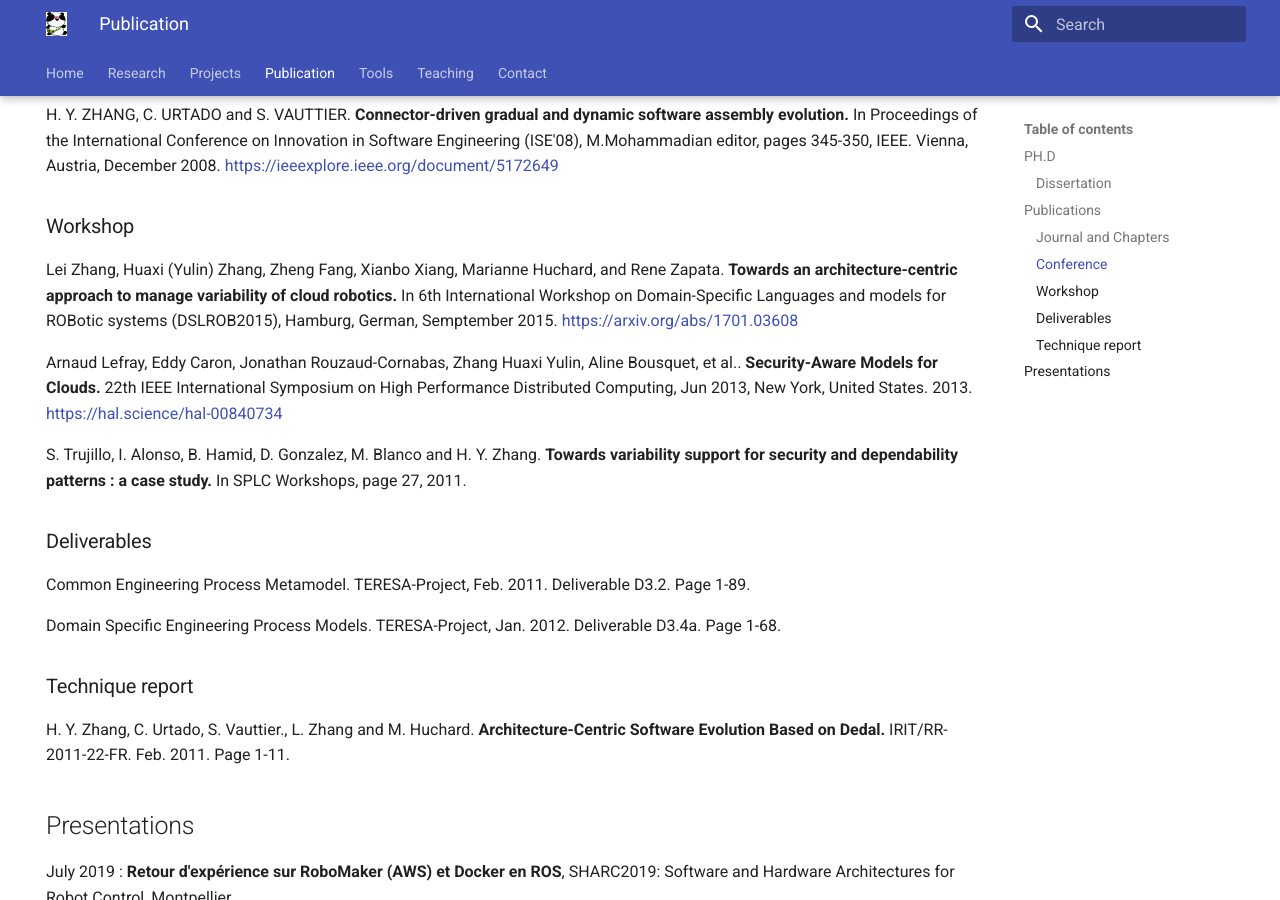
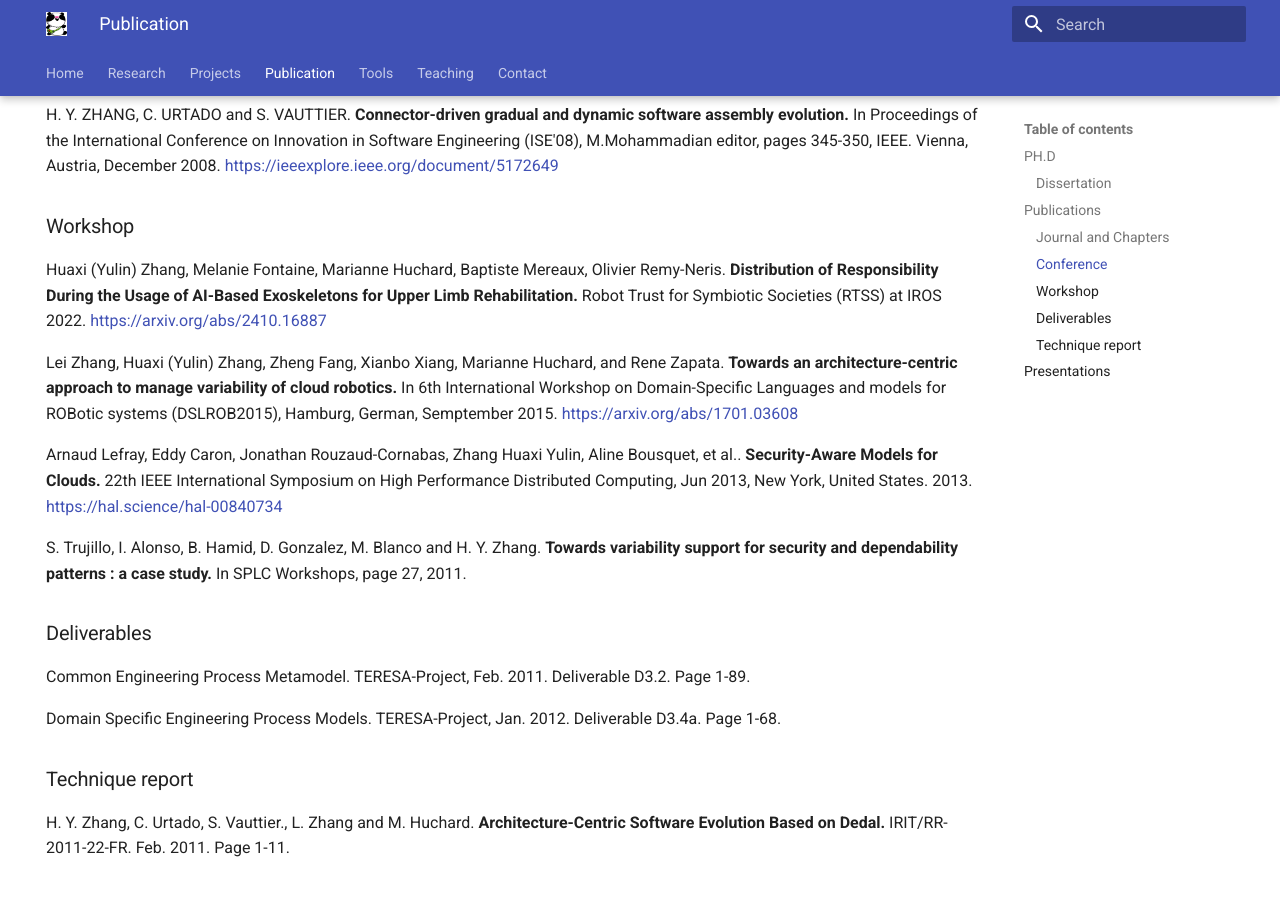
Before and after one commit to yulinz888888/yulinz888888.github.io, an MkDocs documentation site: the page built from docs/publications.md, in a window 1280 px wide and 900 px high, scrolled down 3752 px. Built offline with MkDocs 1.6.1 and Material for MkDocs 9.7.7, drawn with Linux system fonts in a browser that asks for light colours.

Commit message:
Add IROS 2022 RTSS workshop paper on AI-based exoskeletons

```diff
--- a/docs/publications.md
+++ b/docs/publications.md
@@ -108,6 +108,8 @@ Innovation in Software Engineering (ISE'08), M.Mohammadian editor, pages 345-350
 
 ### Workshop
 
+Huaxi (Yulin) Zhang, Melanie Fontaine, Marianne Huchard, Baptiste Mereaux, Olivier Remy-Neris. **Distribution of Responsibility During the Usage of AI-Based Exoskeletons for Upper Limb Rehabilitation.** Robot Trust for Symbiotic Societies (RTSS) at IROS 2022. [https://arxiv.org/abs/2410.16887](https://arxiv.org/abs/2410.16887)
+
 Lei Zhang, Huaxi (Yulin) Zhang, Zheng Fang, Xianbo Xiang, Marianne Huchard, and Rene Zapata. **Towards an architecture-centric approach to manage variability of cloud robotics.** In 6th International Workshop on Domain-Specific Languages and models for ROBotic systems (DSLROB2015), Hamburg, German, Semptember 2015. [https://arxiv.org/abs/1701.03608](https://arxiv.org/abs/1701.03608)
 
 Arnaud Lefray, Eddy Caron, Jonathan Rouzaud-Cornabas, Zhang Huaxi Yulin, Aline Bousquet, et al.. **Security-Aware Models for Clouds.** 22th IEEE International Symposium on High Performance Distributed Computing, Jun 2013, New York, United States. 2013. [https://hal.science/hal-00840734](https://hal.science/hal-00840734)
```
